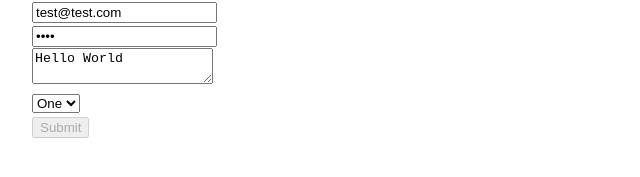
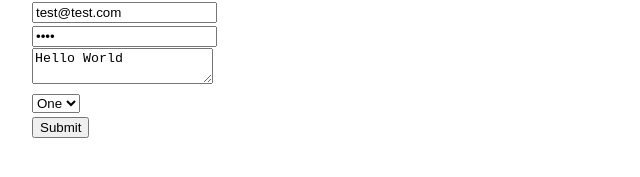
Before and after one commit to jeremdh62/tp_vuejs_formik, a Vue app: page / in a window 1280 px wide. Shown: the part 415-592 px from the top of the page, without its empty margins (0-640 px from the left). Built offline with nearby package versions, Linux system fonts and the light colour scheme.

Commit message:
bug fix btn submit

```diff
--- a/src/views/HomeView.vue
+++ b/src/views/HomeView.vue
@@ -31,7 +31,7 @@ function validate(values) {
            <Field type="password" name="password" />
            <Field as="TextArea" name="textearea" />
            <Field as="Select" name="select1" />
-           <button type="submit" disabled={isSubmitting}>
+           <button type="submit" :disabled="isSubmitting">
               Submit
            </button>
       </form>
```
